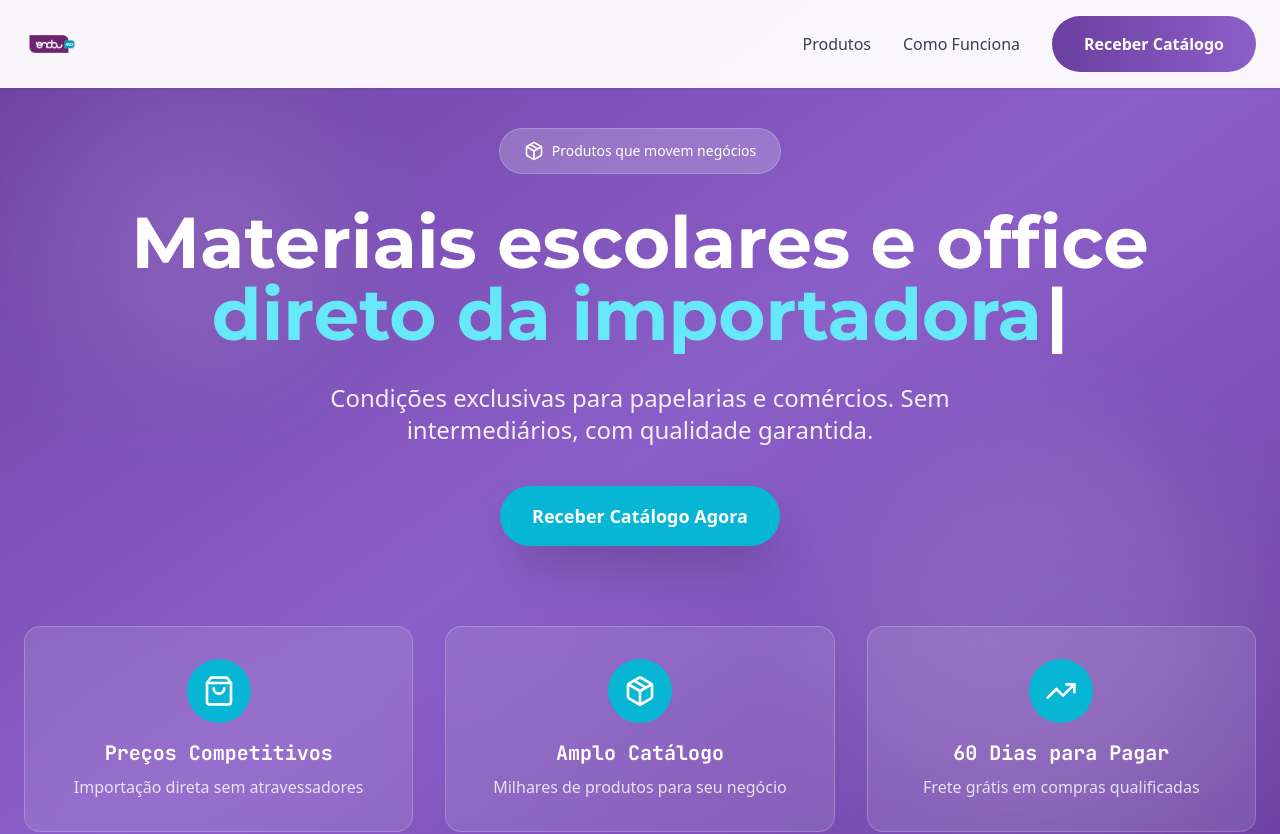
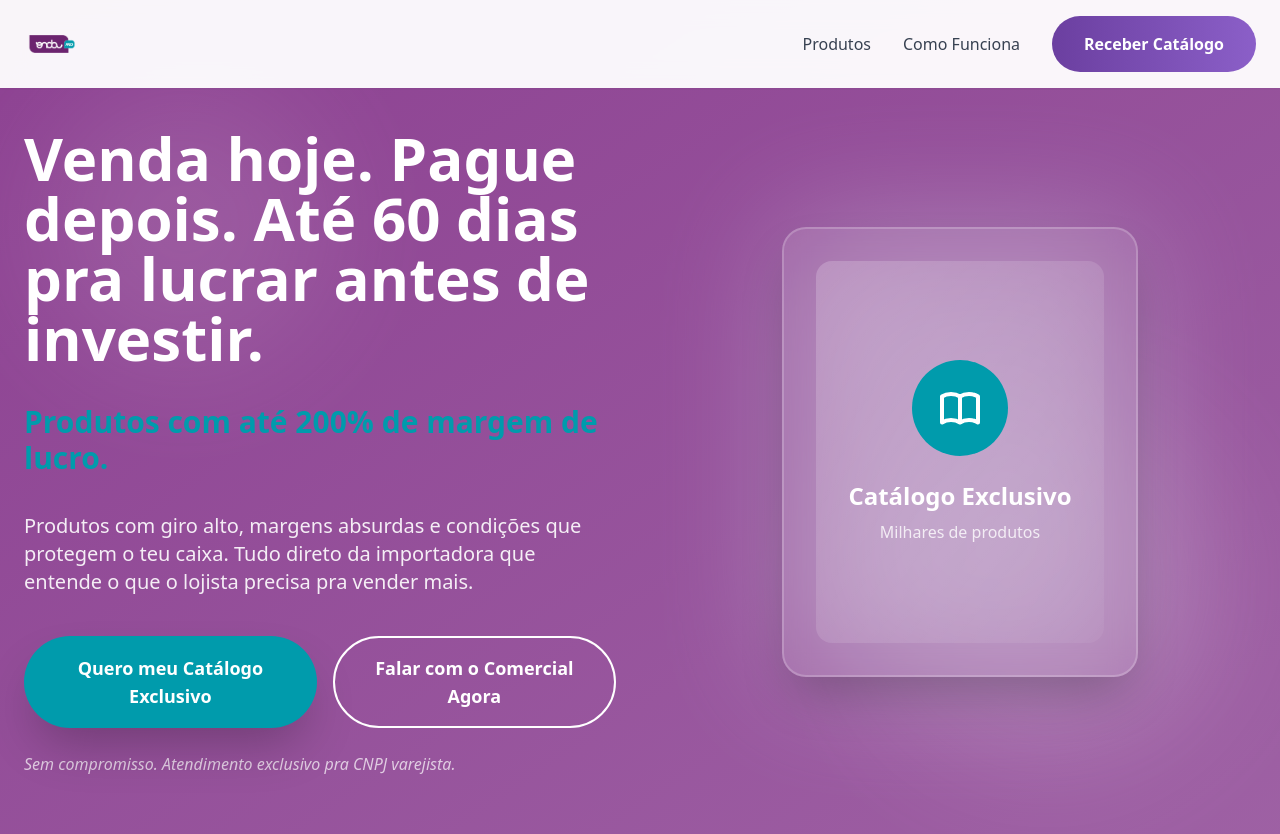
Before and after one commit to vblendo1/site-onda-pro, a React (Vite) app: page / in a window 1280 px wide. Shown: the top 834 px of the page. Built offline with nearby package versions, Linux system fonts and the light colour scheme; no server answers.

Commit message:
Updated Hero.tsx

```diff
--- a/src/components/Hero.tsx
+++ b/src/components/Hero.tsx
@@ -1,66 +1,93 @@
-import { ShoppingBag, Package, TrendingUp } from 'lucide-react';
+import { useState, useEffect } from 'react';
 
 export default function Hero() {
+  const [currentHook, setCurrentHook] = useState(0);
+
+  const hooks = [
+    "Frete grátis pra todo o Brasil.",
+    "Produtos com até 200% de margem de lucro.",
+    "Design que vende sozinho — e faz tua vitrine trabalhar por você.",
+    "Importadora parceira de +300 lojas em todo o Brasil."
+  ];
+
+  useEffect(() => {
+    const interval = setInterval(() => {
+      setCurrentHook((prev) => (prev + 1) % hooks.length);
+    }, 5000);
+    return () => clearInterval(interval);
+  }, []);
+
   const scrollToForm = () => {
     const formElement = document.getElementById('cadastro');
     formElement?.scrollIntoView({ behavior: 'smooth' });
   };
 
+  const handleWhatsApp = () => {
+    window.open('https://wa.me/5511999999999', '_blank');
+  };
+
   return (
-    <section className="relative bg-gradient-to-br from-[#6B3FA0] via-[#8B5FC8] to-[#6B3FA0] text-white pt-24 md:pt-32 pb-12 md:pb-20 px-4 md:px-6 overflow-hidden min-h-[90vh] md:min-h-screen flex items-center">
+    <section className="relative bg-gradient-to-br from-[#8c4091] to-[#9e61a4] text-white pt-24 md:pt-32 pb-12 md:pb-20 px-4 md:px-6 overflow-hidden min-h-[90vh] md:min-h-screen flex items-center">
       <div className="absolute inset-0 opacity-10">
         <div className="absolute top-20 left-10 w-48 h-48 md:w-72 md:h-72 bg-white rounded-full blur-3xl"></div>
         <div className="absolute bottom-20 right-10 w-64 h-64 md:w-96 md:h-96 bg-white rounded-full blur-3xl"></div>
       </div>
 
       <div className="max-w-7xl mx-auto relative z-10 w-full">
-        <div className="text-center mb-12 md:mb-20">
-          <div className="inline-flex items-center gap-2 bg-white/20 backdrop-blur-md px-4 py-2 md:px-6 md:py-3 rounded-full mb-6 md:mb-8 border border-white/20">
-            <Package className="w-4 h-4 md:w-5 md:h-5" />
-            <span className="text-xs md:text-sm font-medium">Produtos que movem negócios</span>
+        <div className="grid grid-cols-1 lg:grid-cols-2 gap-8 md:gap-12 items-center">
+          <div className="text-left">
+            <h1 className="text-3xl sm:text-4xl md:text-5xl lg:text-6xl font-bold mb-6 md:mb-8 leading-tight">
+              Venda hoje. Pague depois. Até 60 dias pra lucrar antes de investir.
+            </h1>
+
+            <div className="h-16 md:h-20 mb-6 md:mb-8 flex items-center">
+              <p className="text-xl sm:text-2xl md:text-3xl font-semibold text-[#009bac] transition-opacity duration-500">
+                {hooks[currentHook]}
+              </p>
             </div>
 
-          <h1 className="text-3xl sm:text-4xl md:text-6xl lg:text-7xl font-bold mb-6 md:mb-8 leading-tight font-gotham px-4">
-            Materiais escolares e office<br />
-            <span className="text-cyan-300">direto da importadora</span>
-            <span className="inline-block animate-blink ml-1">|</span>
-          </h1>
-
-          <p className="text-base sm:text-lg md:text-xl lg:text-2xl text-white/90 mb-8 md:mb-10 max-w-3xl mx-auto leading-relaxed px-4">
-            Condições exclusivas para papelarias e comércios. Sem intermediários, com qualidade garantida.
+            <p className="text-base sm:text-lg md:text-xl text-white/90 mb-8 md:mb-10 leading-relaxed">
+              Produtos com giro alto, margens absurdas e condições que protegem o teu caixa. Tudo direto da importadora que entende o que o lojista precisa pra vender mais.
             </p>
 
+            <div className="flex flex-col sm:flex-row gap-4 mb-6">
               <button
                 onClick={scrollToForm}
-            className="bg-cyan-500 hover:bg-cyan-600 text-white font-bold px-6 py-3 md:px-8 md:py-4 rounded-full text-base md:text-lg transition-all-300 transform hover:scale-105 shadow-2xl"
+                className="bg-[#009bac] hover:bg-[#008299] text-white font-bold px-8 py-4 rounded-full text-base md:text-lg transition-all-300 transform hover:scale-105 shadow-2xl"
               >
-            Receber Catálogo Agora
+                Quero meu Catálogo Exclusivo
+              </button>
+
+              <button
+                onClick={handleWhatsApp}
+                className="border-2 border-white text-white hover:bg-white hover:text-[#8c4091] font-bold px-8 py-4 rounded-full text-base md:text-lg transition-all-300 transform hover:scale-105"
+              >
+                Falar com o Comercial Agora
               </button>
             </div>
 
-        <div className="grid grid-cols-1 md:grid-cols-3 gap-4 md:gap-8 px-4 md:px-0">
-          <div className="bg-white/10 backdrop-blur-md rounded-2xl p-6 md:p-8 text-center border border-white/20 hover:bg-white/15 transition-all-300 transform hover:scale-105">
-            <div className="w-14 h-14 md:w-16 md:h-16 bg-cyan-500 rounded-full flex items-center justify-center mx-auto mb-3 md:mb-4">
-              <ShoppingBag className="w-7 h-7 md:w-8 md:h-8" />
-            </div>
-            <h3 className="text-lg md:text-xl font-bold mb-2 font-mono">Preços Competitivos</h3>
-            <p className="text-sm md:text-base text-white/80">Importação direta sem atravessadores</p>
+            <p className="text-sm md:text-base text-white/70 italic">
+              Sem compromisso. Atendimento exclusivo pra CNPJ varejista.
+            </p>
           </div>
 
-          <div className="bg-white/10 backdrop-blur-md rounded-2xl p-6 md:p-8 text-center border border-white/20 hover:bg-white/15 transition-all-300 transform hover:scale-105">
-            <div className="w-14 h-14 md:w-16 md:h-16 bg-cyan-500 rounded-full flex items-center justify-center mx-auto mb-3 md:mb-4">
-              <Package className="w-7 h-7 md:w-8 md:h-8" />
+          <div className="hidden lg:flex items-center justify-center">
+            <div className="relative">
+              <div className="absolute inset-0 bg-[#e0f1f5] blur-3xl opacity-30 rounded-3xl"></div>
+              <div className="relative bg-white/10 backdrop-blur-md rounded-3xl p-8 border-2 border-white/20 shadow-2xl">
+                <div className="aspect-[3/4] w-full max-w-md bg-gradient-to-br from-white/20 to-white/5 rounded-2xl flex items-center justify-center">
+                  <div className="text-center p-8">
+                    <div className="w-24 h-24 bg-[#009bac] rounded-full mx-auto mb-6 flex items-center justify-center">
+                      <svg className="w-12 h-12 text-white" fill="none" stroke="currentColor" viewBox="0 0 24 24">
+                        <path strokeLinecap="round" strokeLinejoin="round" strokeWidth={2} d="M12 6.253v13m0-13C10.832 5.477 9.246 5 7.5 5S4.168 5.477 3 6.253v13C4.168 18.477 5.754 18 7.5 18s3.332.477 4.5 1.253m0-13C13.168 5.477 14.754 5 16.5 5c1.747 0 3.332.477 4.5 1.253v13C19.832 18.477 18.247 18 16.5 18c-1.746 0-3.332.477-4.5 1.253" />
+                      </svg>
                     </div>
-            <h3 className="text-lg md:text-xl font-bold mb-2 font-mono">Amplo Catálogo</h3>
-            <p className="text-sm md:text-base text-white/80">Milhares de produtos para seu negócio</p>
+                    <h3 className="text-2xl font-bold text-white mb-2">Catálogo Exclusivo</h3>
+                    <p className="text-white/80">Milhares de produtos</p>
                   </div>
-
-          <div className="bg-white/10 backdrop-blur-md rounded-2xl p-6 md:p-8 text-center border border-white/20 hover:bg-white/15 transition-all-300 transform hover:scale-105">
-            <div className="w-14 h-14 md:w-16 md:h-16 bg-cyan-500 rounded-full flex items-center justify-center mx-auto mb-3 md:mb-4">
-              <TrendingUp className="w-7 h-7 md:w-8 md:h-8" />
                 </div>
-            <h3 className="text-lg md:text-xl font-bold mb-2 font-mono">60 Dias para Pagar</h3>
-            <p className="text-sm md:text-base text-white/80">Frete grátis em compras qualificadas</p>
+              </div>
+            </div>
           </div>
         </div>
       </div>
```
Lines whose indentation alone changed are shown as unchanged.
